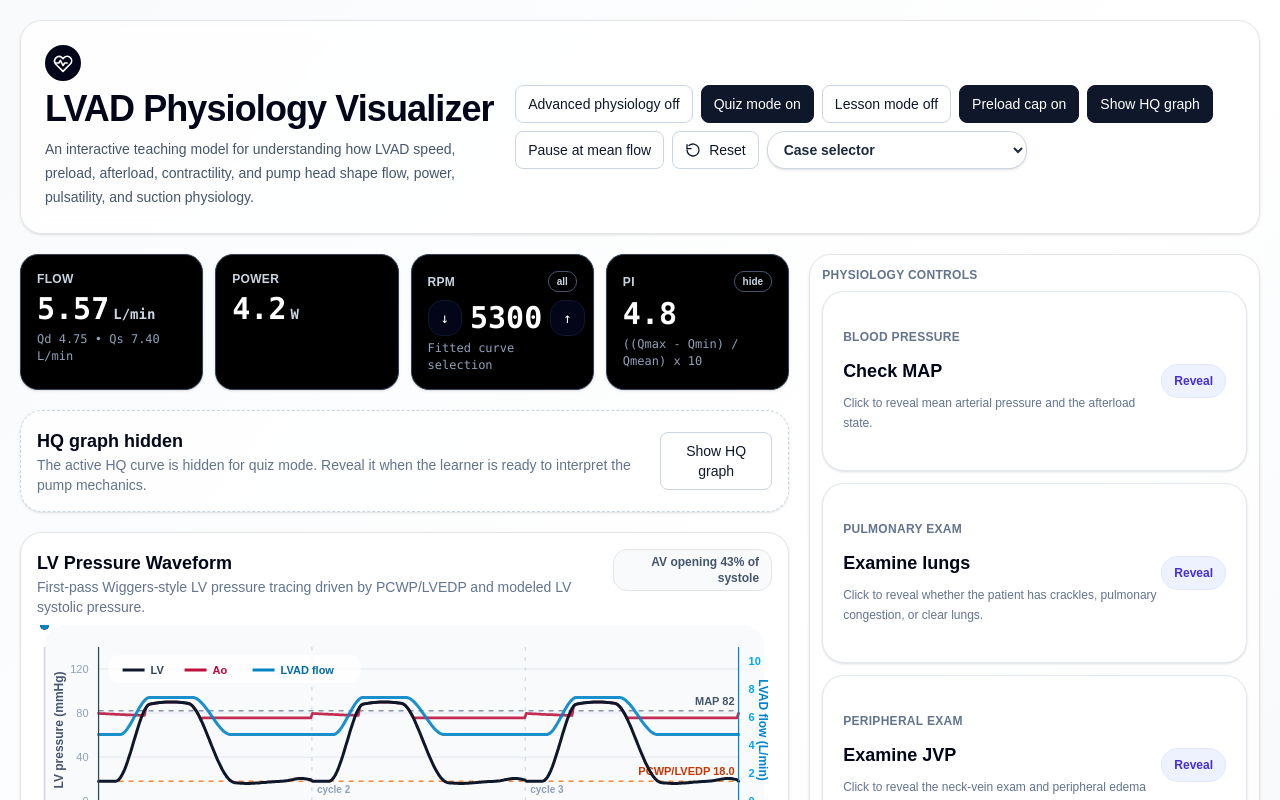
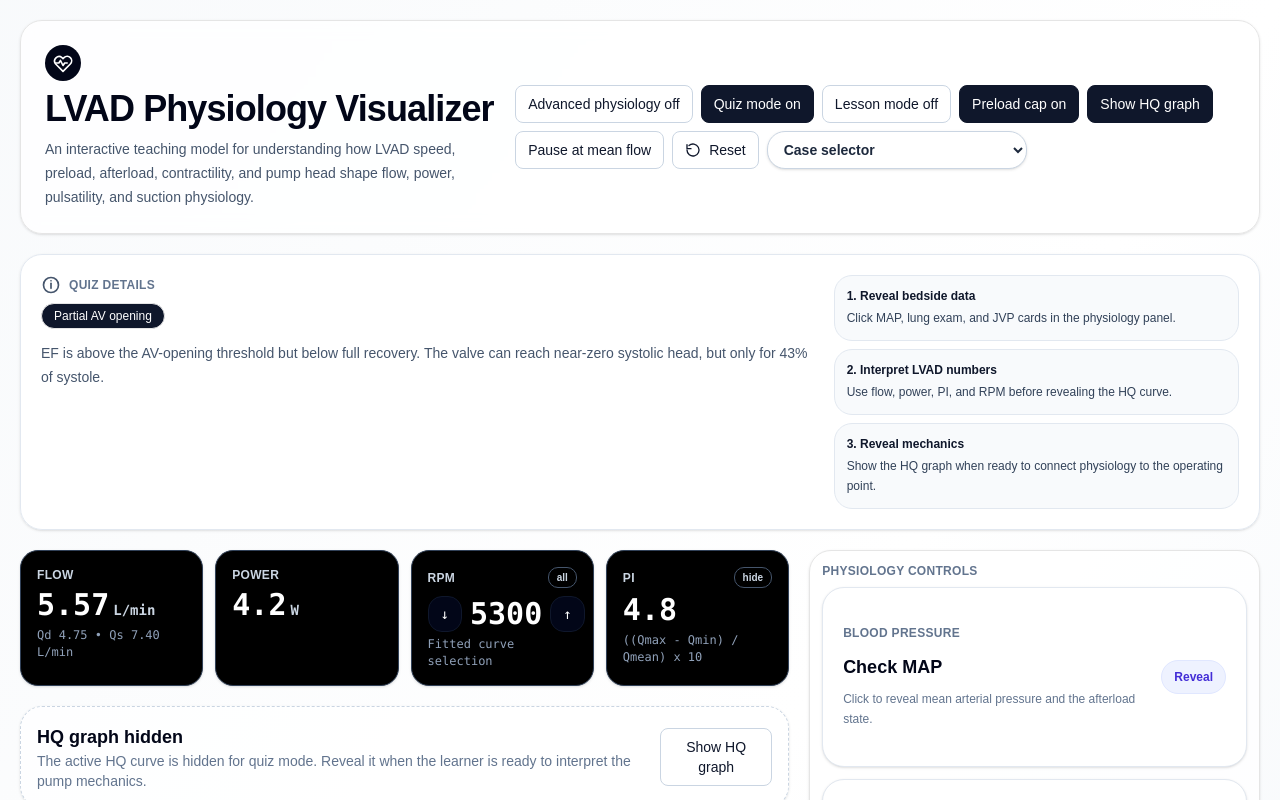
Before and after one commit to rudyunni/lvad-physiology-visualizer, a React (Vite) app: page / in a window 1280 px wide. Both pictures are taken after a click on the button "Quiz mode off". Shown: the top 800 px of the page. Built offline with nearby package versions, Linux system fonts and the light colour scheme.

Commit message:
Update LVAD visualizer

```diff
--- a/src/App.tsx
+++ b/src/App.tsx
@@ -1413,6 +1413,49 @@ const rvRatioFromContractility = (contractility) => clamp(1.25 - 0.023 * contrac
           </Card>
         ) : null}
 
+        {quizMode ? (
+          <Card className="rounded-3xl border border-slate-200 bg-white/90 shadow-sm backdrop-blur">
+            <CardContent className="p-5">
+              <div className="flex flex-col gap-4 lg:flex-row lg:items-start lg:justify-between">
+                <div className="max-w-5xl">
+                  <div className="mb-2 flex items-center gap-2">
+                    <MiniIcon type="info" className="h-5 w-5 text-slate-600" />
+                    <div className="text-xs font-black uppercase tracking-wide text-slate-500">Quiz details</div>
+                  </div>
+                  <div className="flex flex-wrap items-center gap-2">
+                    <Badge className="rounded-xl px-3 py-1 text-sm">{model.status}</Badge>
+                    {activeCase ? <Badge variant="secondary" className="rounded-xl px-3 py-1 text-sm">{activeCase.label}</Badge> : null}
+                  </div>
+                  {activeCase ? (
+                    <div className="mt-3 rounded-2xl border border-slate-200 bg-slate-50 p-3">
+                      <div className="text-xs font-bold uppercase tracking-wide text-slate-500">Case question</div>
+                      <p className="mt-1 text-sm font-semibold leading-6 text-slate-800">{activeCase.question}</p>
+                      <p className="mt-2 text-xs leading-5 text-slate-500">Case settings loaded. Examine MAP, lungs, and JVP before revealing the hidden hemodynamics.</p>
+                    </div>
+                  ) : (
+                    <p className="mt-3 text-sm leading-6 text-slate-600">
+                      {showPreloadLimit ? model.explanation : "Preload limiting is currently turned off. The graph is showing the theoretical HQ-curve behavior from pressure-derived head alone, without patient-side flow supply constraints."}
+                    </p>
+                  )}
+                </div>
+                <div className="grid min-w-[240px] gap-2 text-xs text-slate-700 sm:grid-cols-3 lg:grid-cols-1">
+                  <div className="rounded-2xl border border-slate-200 bg-slate-50 p-3">
+                    <div className="font-bold text-slate-900">1. Reveal bedside data</div>
+                    <div className="mt-1 leading-5">Click MAP, lung exam, and JVP cards in the physiology panel.</div>
+                  </div>
+                  <div className="rounded-2xl border border-slate-200 bg-slate-50 p-3">
+                    <div className="font-bold text-slate-900">2. Interpret LVAD numbers</div>
+                    <div className="mt-1 leading-5">Use flow, power, PI, and RPM before revealing the HQ curve.</div>
+                  </div>
+                  <div className="rounded-2xl border border-slate-200 bg-slate-50 p-3">
+                    <div className="font-bold text-slate-900">3. Reveal mechanics</div>
+                    <div className="mt-1 leading-5">Show the HQ graph when ready to connect physiology to the operating point.</div>
+                  </div>
+                </div>
+              </div>
+            </CardContent>
+          </Card>
+        ) : null}
         <div className="grid grid-cols-1 gap-5 xl:grid-cols-[1.45fr_0.85fr]">
           <div className="space-y-5">
             {quizMode ? (
```
